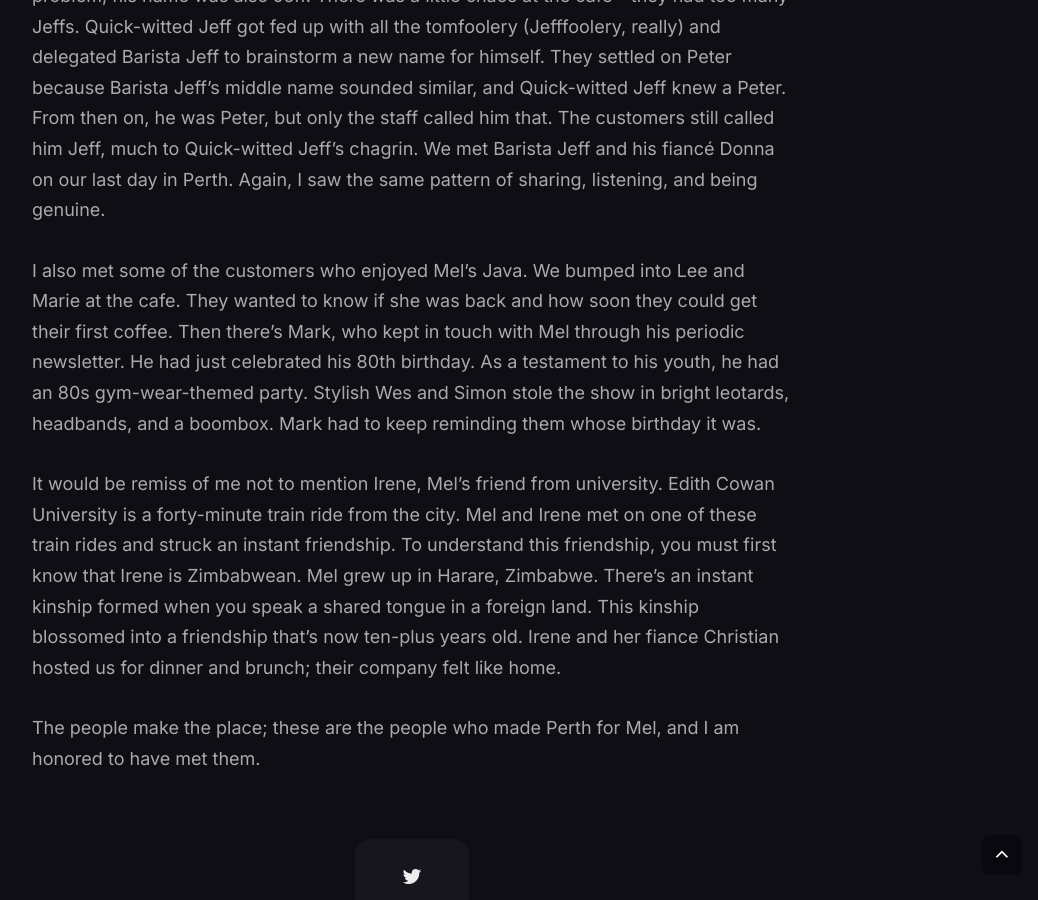
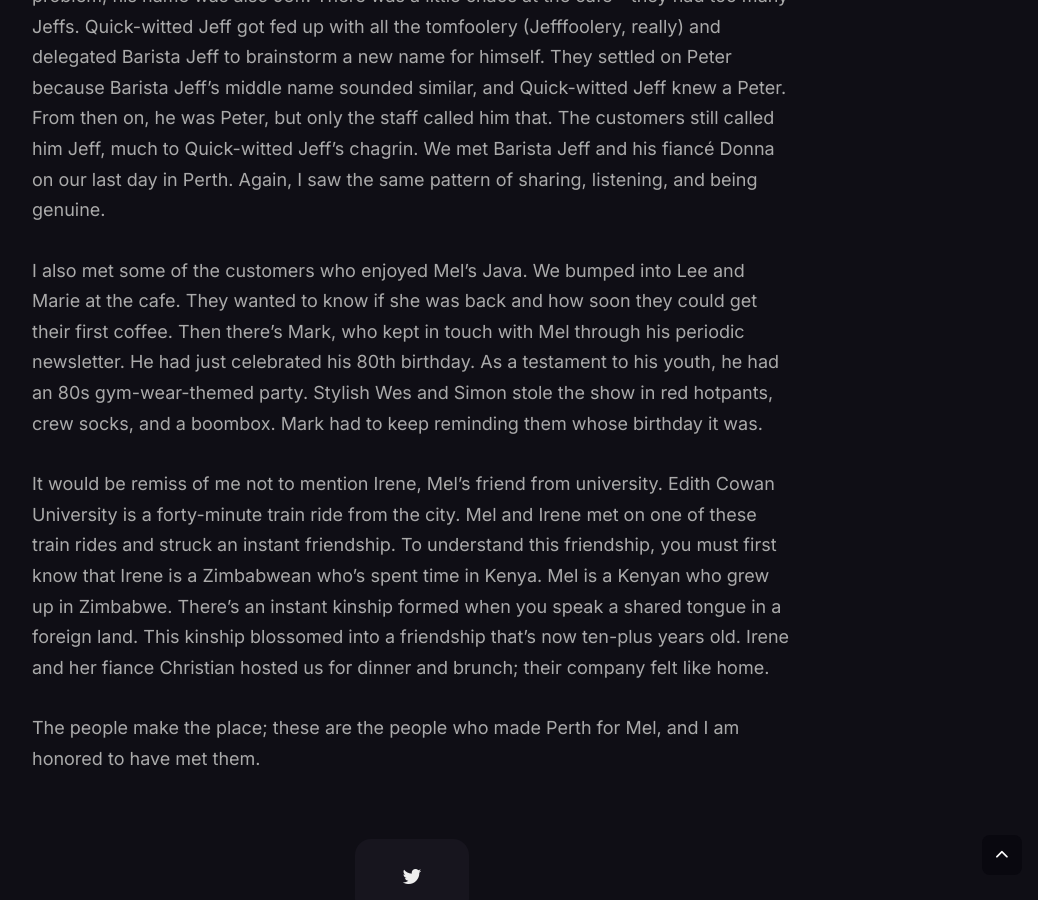
Before and after one commit to ishuah/ishuah.github.io, a Jekyll site: the page built from _posts/2024-03-08-the-mel-in-melograno.md, in a window 1280 px wide and 900 px high, scrolled down 2181 px. Shown: the whole window, without its empty margins (228-1266 px from the left). Built offline with Jekyll 4.4.1, drawn with Linux system fonts in a browser that asks for light colours; nearby versions of some CDN libraries.

Commit message:
Minor edits on The Mel in Melograno

```diff
--- a/_posts/2024-03-08-the-mel-in-melograno.md
+++ b/_posts/2024-03-08-the-mel-in-melograno.md
@@ -21,8 +21,8 @@ We can't talk about Melograno without mentioning Jeff and his partner Greg, who
 
 When Mel was overwhelmed, Jeff hired another barista to help out. He was an excellent barista, worked well with the team, and the customers loved him. There was just one problem; his name was also Jeff. There was a little chaos at the cafe - they had too many Jeffs. Quick-witted Jeff got fed up with all the tomfoolery (Jefffoolery, really) and delegated Barista Jeff to brainstorm a new name for himself. They settled on Peter because Barista Jeff's middle name sounded similar, and Quick-witted Jeff knew a Peter. From then on, he was Peter, but only the staff called him that. The customers still called him Jeff, much to Quick-witted Jeff's chagrin. We met Barista Jeff and his fiancé Donna on our last day in Perth. Again, I saw the same pattern of sharing, listening, and being genuine.
 
-I also met some of the customers who enjoyed Mel's Java. We bumped into  Lee and Marie at the cafe. They wanted to know if she was back and how soon they could get their first coffee. Then there's Mark, who kept in touch with Mel through his periodic newsletter. He had just celebrated his 80th birthday. As a testament to his youth, he had an 80s gym-wear-themed party. Stylish Wes and Simon stole the show in bright leotards, headbands, and a boombox. Mark had to keep reminding them whose birthday it was.
+I also met some of the customers who enjoyed Mel's Java. We bumped into  Lee and Marie at the cafe. They wanted to know if she was back and how soon they could get their first coffee. Then there's Mark, who kept in touch with Mel through his periodic newsletter. He had just celebrated his 80th birthday. As a testament to his youth, he had an 80s gym-wear-themed party. Stylish Wes and Simon stole the show in red hotpants, crew socks, and a boombox. Mark had to keep reminding them whose birthday it was.
 
-It would be remiss of me not to mention Irene, Mel's friend from university. Edith Cowan University is a forty-minute train ride from the city. Mel and Irene met on one of these train rides and struck an instant friendship. To understand this friendship, you must first know that Irene is Zimbabwean. Mel grew up in Harare, Zimbabwe. There's an instant kinship formed when you speak a shared tongue in a foreign land. This kinship blossomed into a friendship that's now ten-plus years old. Irene and her fiance Christian hosted us for dinner and brunch; their company felt like home.
+It would be remiss of me not to mention Irene, Mel's friend from university. Edith Cowan University is a forty-minute train ride from the city. Mel and Irene met on one of these train rides and struck an instant friendship. To understand this friendship, you must first know that Irene is a Zimbabwean who's spent time in Kenya. Mel is a Kenyan who grew up in Zimbabwe. There's an instant kinship formed when you speak a shared tongue in a foreign land. This kinship blossomed into a friendship that's now ten-plus years old. Irene and her fiance Christian hosted us for dinner and brunch; their company felt like home.
 
 The people make the place; these are the people who made Perth for Mel, and I am honored to have met them.
```
Also changed, not shown: 2 other files.
